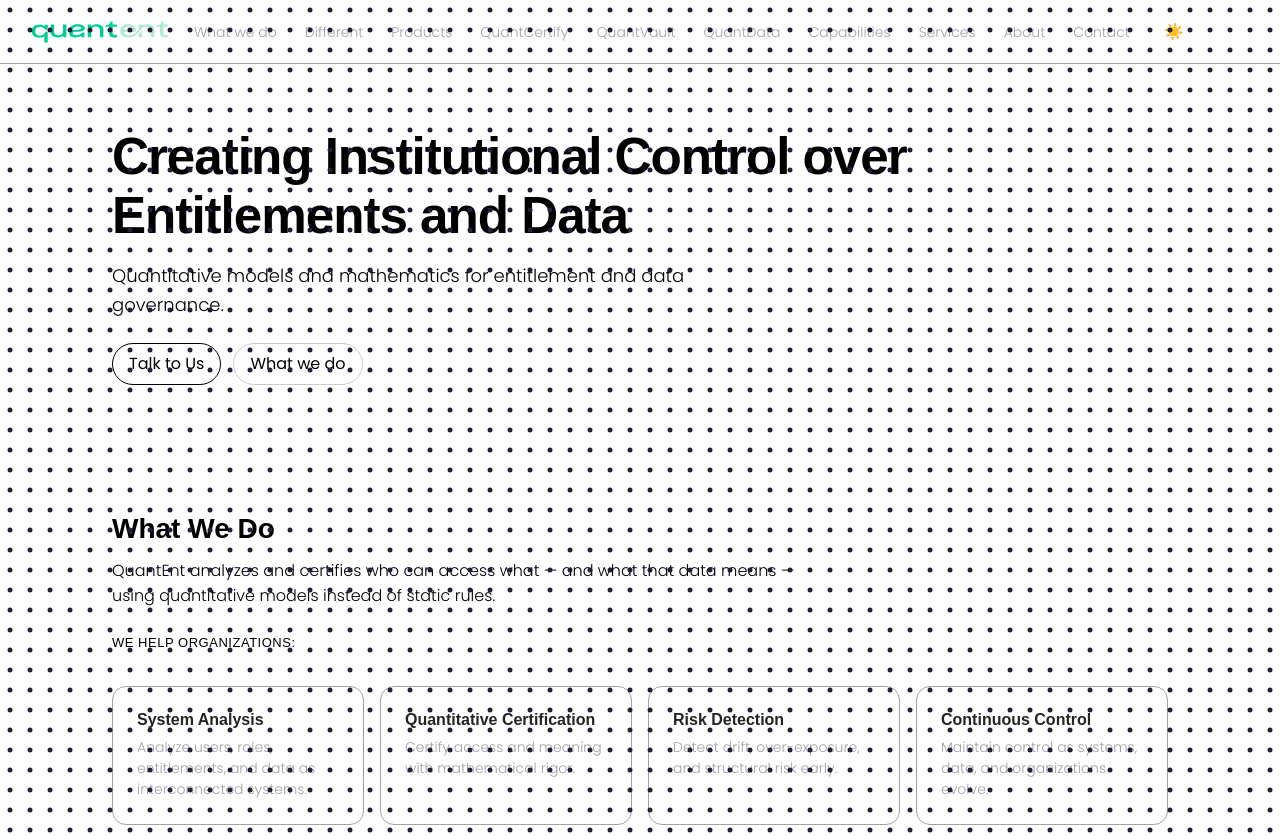
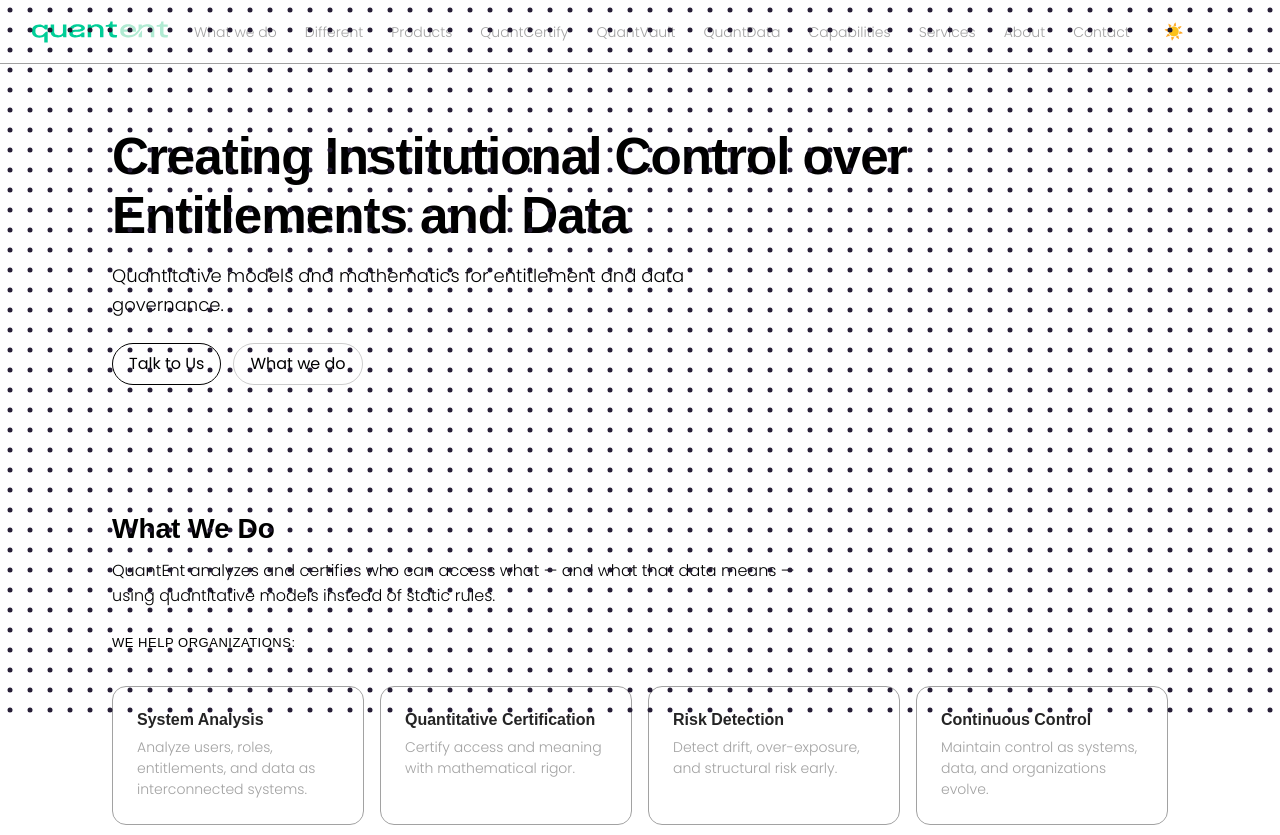
Before and after one commit to quantent-web/quantent-web, a Next.js app: page / in a window 1280 px wide. Shown: the top 835 px of the page. Built offline with nearby package versions, Linux system fonts and the light colour scheme; a web font is replaced by a local one.

Commit message:
fix: Update z-index

```diff
--- a/app/globals.css
+++ b/app/globals.css
@@ -690,7 +690,7 @@ html[data-theme="dark"] .theme-icon-dark {
   position: absolute;
   inset: 0;
   z-index: 0;
-  height: 900vh;
+  height: 90vh;
    z-index:99;
 }
 
```
